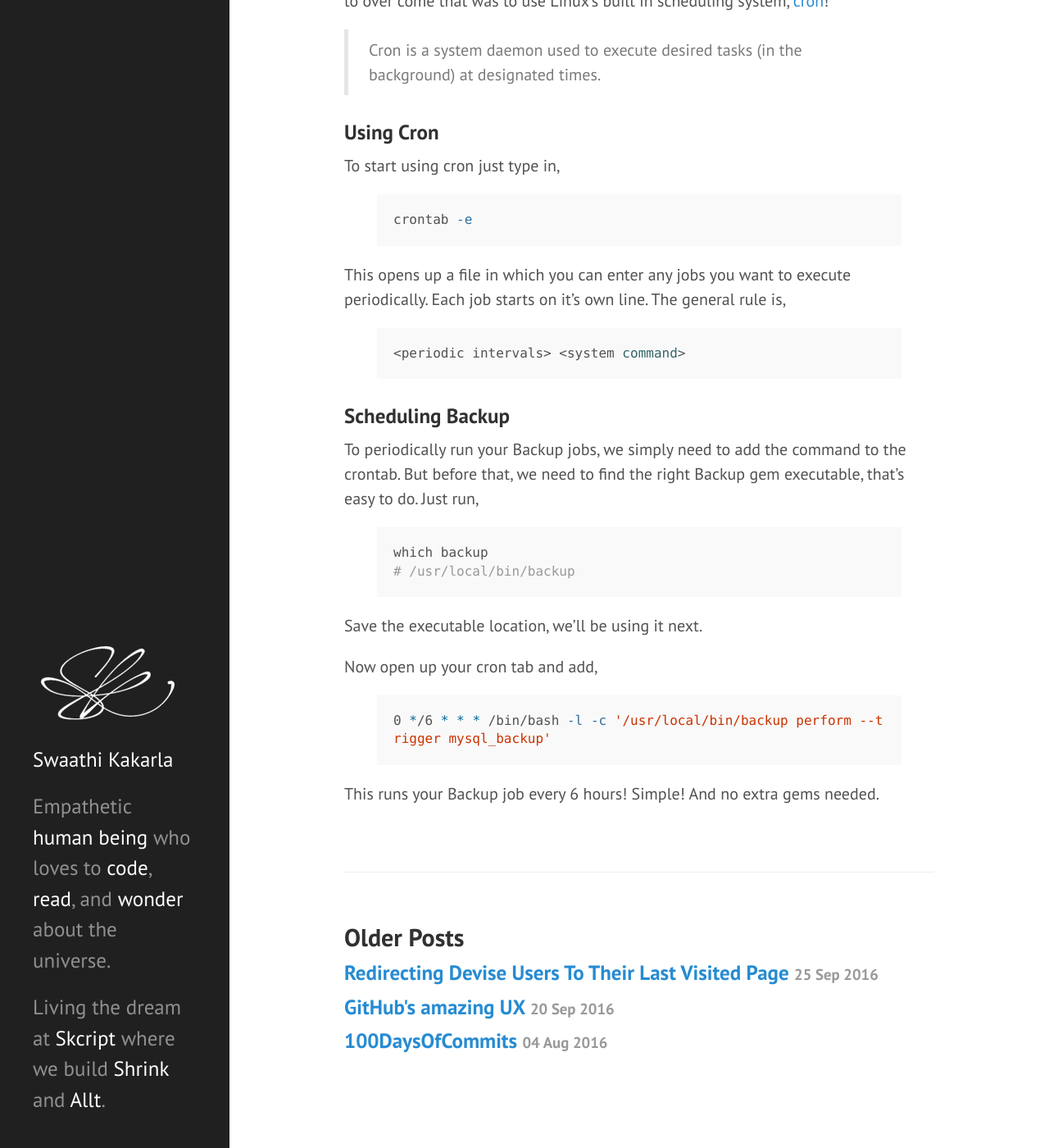
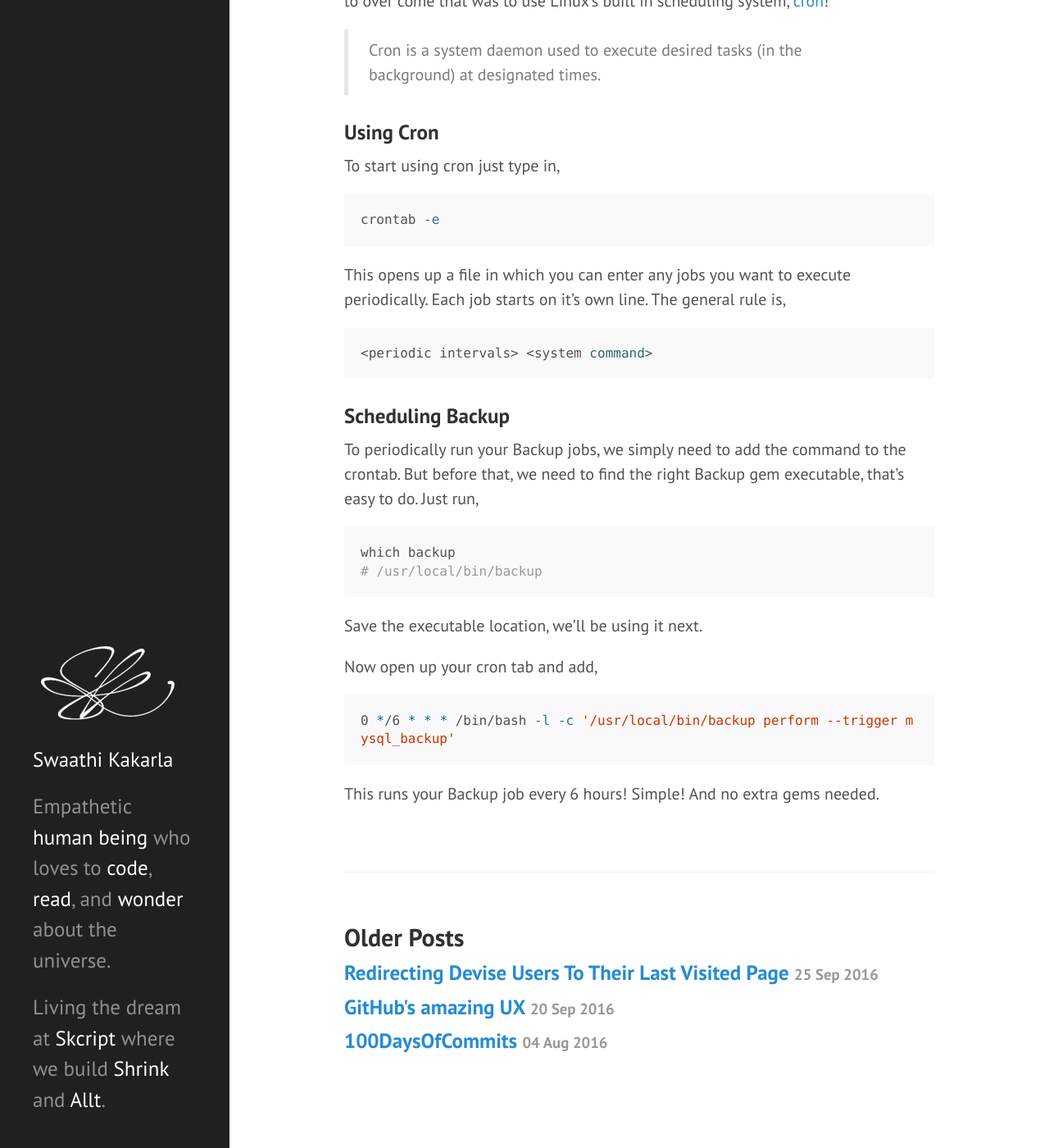
Before and after one commit to swaathi/swaathi.github.io, a Jekyll site: the page built from _posts/2016-07-15-scheduling-backup-jobs-with-crontab.md, in a window 1280 px wide and 1400 px high, scrolled down 364 px. Shown: the whole window at 82% size. Built offline with Jekyll 4.4.1, drawn with Linux system fonts in a browser that asks for light colours.

Commit message:
Fixing CSS

```diff
--- a/public/css/syntax.css
+++ b/public/css/syntax.css
@@ -1,3 +1,7 @@
+figure.highlight {
+  margin-left: 0px;
+  margin-right: 0px;
+}
 .highlight .hll { background-color: #ffc; }
 .highlight .c { color: #999; } /* Comment */
 .highlight .err { color: #a00; background-color: #faa } /* Error */
```
